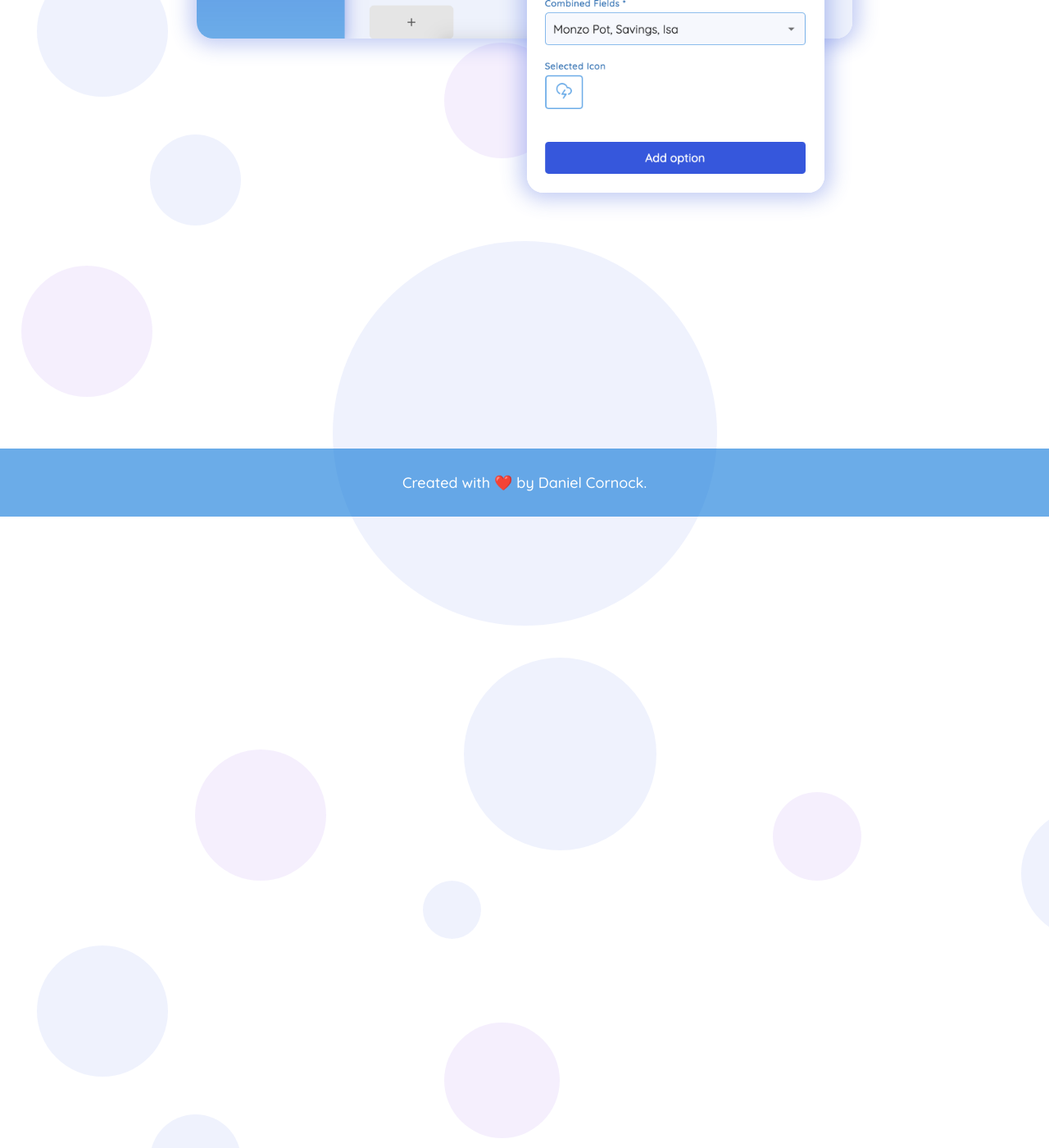
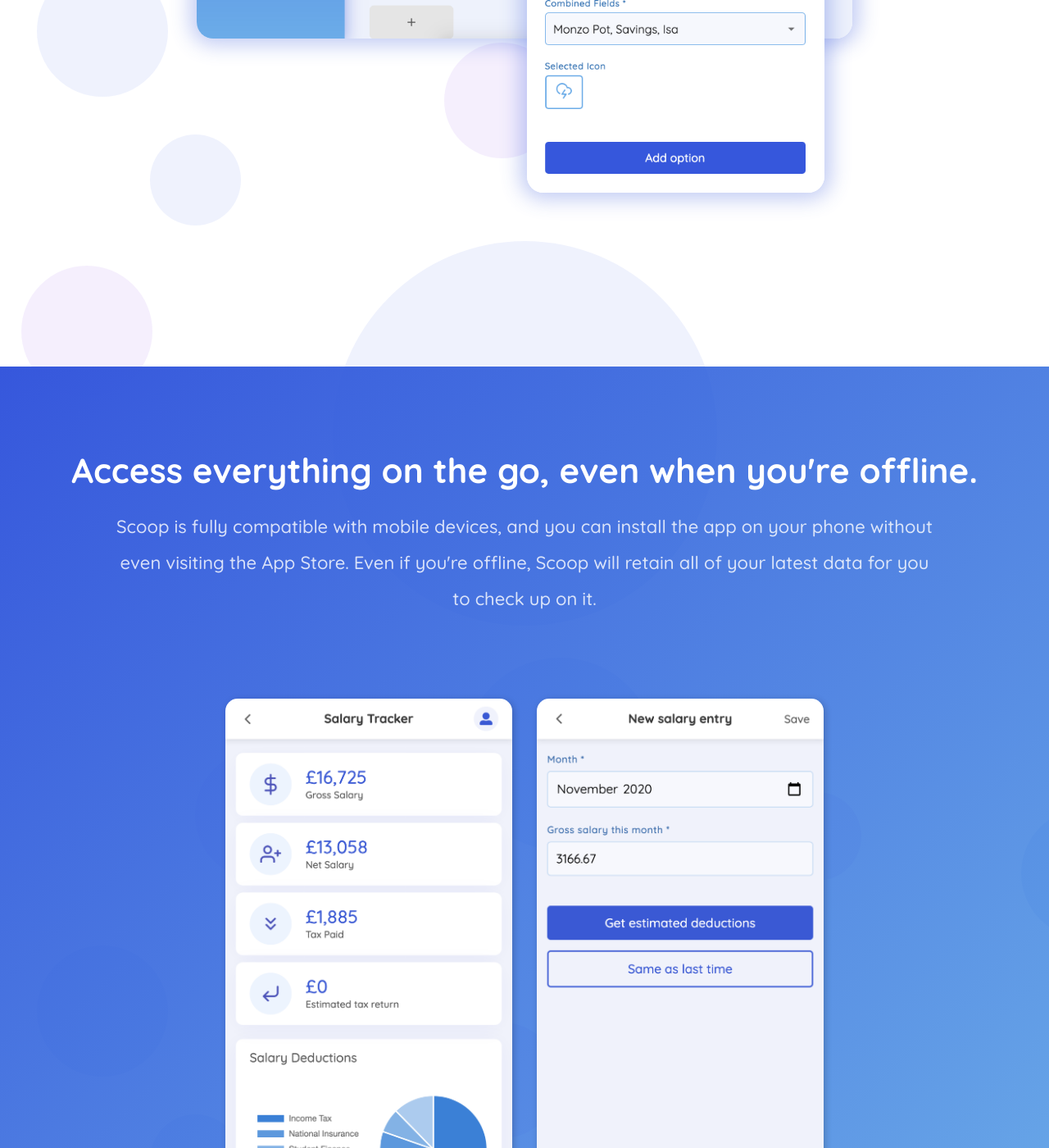
Before and after one commit to danielcornock/scoop-marketing-page, a Jekyll site: the page built from index.md, in a window 1280 px wide and 1400 px high, scrolled down 5173 px. Shown: the whole window at 82% size. Built offline with Jekyll 4.4.1, drawn with Linux system fonts in a browser that asks for light colours.

Commit message:
Add mobile feature section

```diff
--- /dev/null
+++ b/_includes/feature-mobile/_feature-mobile.scss
@@ -0,0 +1,76 @@
+.FeatureMobile {
+  &-container {
+    @include page-container;
+    padding-top: 140px;
+    padding-bottom: 140px;
+
+    @include media(1450px) {
+      padding-top: 100px;
+      padding-bottom: 100px;
+    }
+  }
+
+  &-heading {
+    color: $color-white;
+    font-size: 42px;
+    margin-bottom: 20px;
+
+    @include media(450px) {
+      font-size: 26px;
+    }
+  }
+
+  &-content {
+    display: flex;
+    justify-content: center;
+    align-items: center;
+
+    @include media(1450px) {
+      text-align: center;
+      flex-direction: column-reverse;
+    }
+  }
+
+  &-images {
+    display: flex;
+    position: relative;
+  }
+
+  &-image {
+    border-radius: 15px;
+    box-shadow: 2px 2px 8px rgba(black, 0.2);
+
+    height: 700px;
+
+    & + & {
+      // margin-left: 30px;
+      transform: translate(-100px, 50px);
+      // position: absolute;
+      // top: 50px;
+      // right: 50px;
+      @include media(1450px) {
+        transform: initial !important;
+        margin-left: $spacing-30;
+      }
+    }
+  }
+
+  &-details {
+    @include media(1450px) {
+      margin-bottom: 100px;
+    }
+  }
+
+  &-text {
+    color: rgba($color-white, 0.8);
+    font-size: 22px;
+    font-weight: 500;
+    line-height: 2;
+    max-width: 1000px;
+    margin: auto;
+
+    @include media(450px) {
+      font-size: 18px;
+    }
+  }
+}
--- /dev/null
+++ b/_includes/feature-mobile/feature-mobile.html
@@ -0,0 +1,27 @@
+<div class="FeatureMobile-container">
+  <div class="FeatureMobile-content">
+    <div class="FeatureMobile-images">
+      <img
+        src="../../assets/images/mobile-salary.png"
+        alt=""
+        class="FeatureMobile-image"
+      />
+      <img
+        src="../../assets/images/mobile-salary-form.png"
+        alt=""
+        class="FeatureMobile-image"
+      />
+    </div>
+    <div class="FeatureMobile-details">
+      <h2 class="FeatureMobile-heading">
+        Access everything on the go, even when you're offline.
+      </h2>
+      <p class="FeatureMobile-text">
+        Scoop is fully compatible with mobile devices, and you can install the
+        app on your phone without even visiting the App Store. Even if you're
+        offline, Scoop will retain all of your latest data for you to check up
+        on it.
+      </p>
+    </div>
+  </div>
+</div>
--- a/_includes/footer/_footer.scss
+++ b/_includes/footer/_footer.scss
@@ -1,10 +1,6 @@
 .Footer {
-  margin-top: 500px;
-  background-color: $color-primary-gradient;
-
-  @include media($tablet) {
-    margin-top: 200px;
-  }
+  // margin-top: 500px;
+  background-color: $color-primary;
 
   &-container {
     @include page-container;
--- a/_layouts/home/_home.scss
+++ b/_layouts/home/_home.scss
@@ -1,9 +1,19 @@
 .Home {
-  &-about {
-    // background-image: linear-gradient(
-    //   to bottom right,
-    //   $color-primary,
-    //   $color-primary-gradient
-    // );
+  &-feature {
+    overflow-x: hidden;
+    background-image: linear-gradient(
+      to bottom right,
+      $color-primary,
+      $color-primary-gradient
+    );
+    margin-top: 400px;
+
+    @include media($tablet) {
+      margin-top: 300px;
+    }
+
+    @include media(540px) {
+      margin-top: 100px;
+    }
   }
 }
--- a/_layouts/home/home.html
+++ b/_layouts/home/home.html
@@ -9,3 +9,7 @@ layout: default
 <div class="Home-about">
   {% include about/about.html %}
 </div>
+
+<div class="Home-feature">
+  {% include feature-mobile/feature-mobile.html %}
+</div>
--- a/_sass/_includes.scss
+++ b/_sass/_includes.scss
@@ -2,3 +2,4 @@
 @import '../_includes/hero/hero';
 @import '../_includes/about/about';
 @import '../_includes/footer/footer';
+@import '../_includes/feature-mobile/feature-mobile';
```
Also changed, not shown: assets/images/mobile-salary-form.png (added), assets/images/mobile-salary.png (added).
